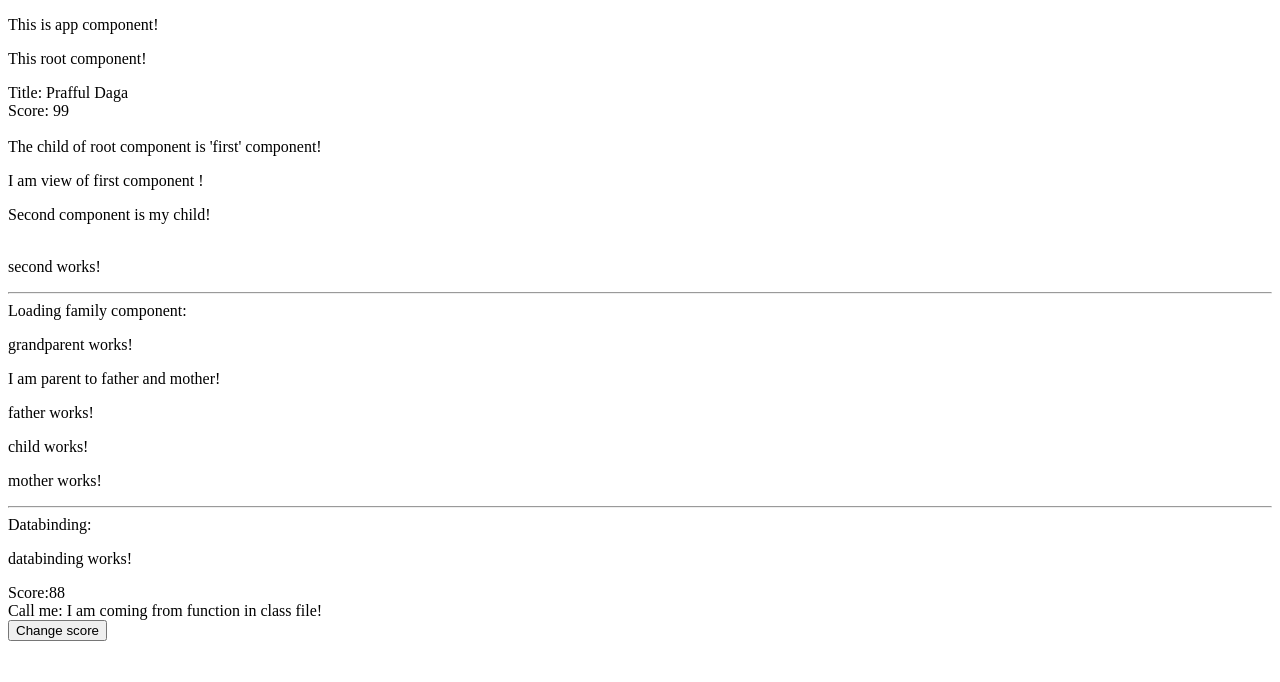
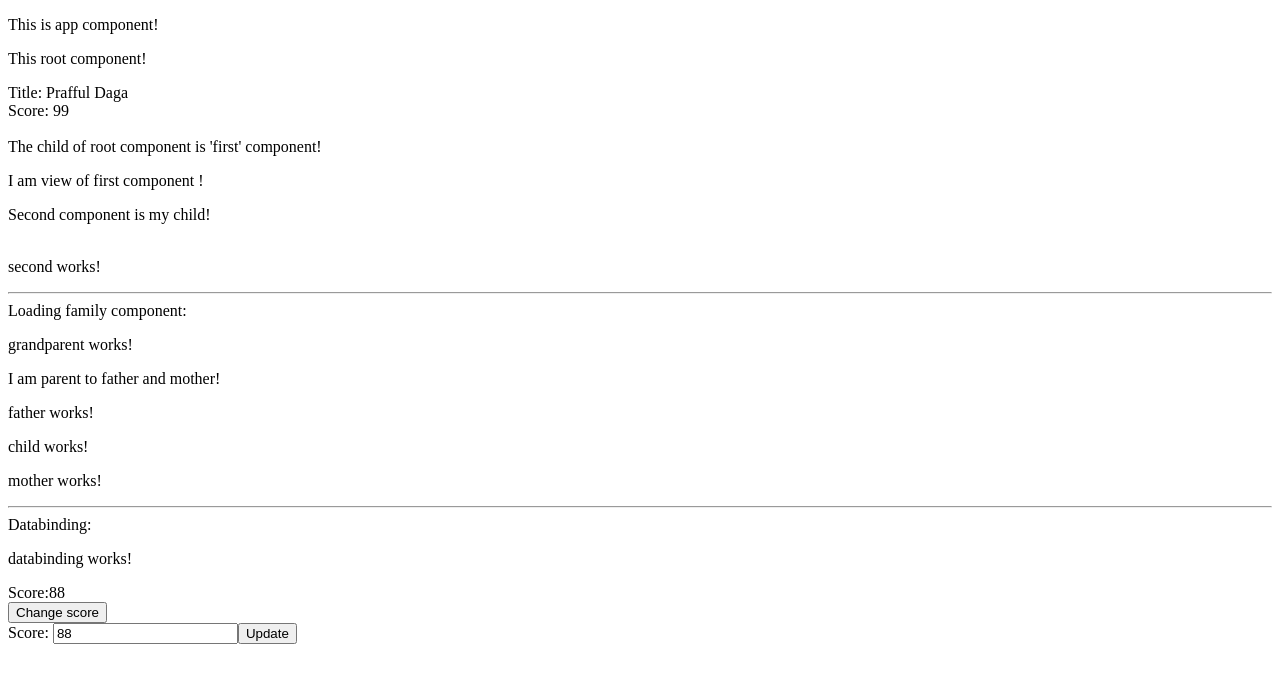
Before and after one commit to prafful/march2020_angular, an Angular app: page / in a window 1280 px wide. Shown: the top 682 px of the page. Built offline with nearby package versions, Linux system fonts and the light colour scheme.

Commit message:
two way data binding!

```diff
--- a/src/app/app.module.ts
+++ b/src/app/app.module.ts
@@ -1,5 +1,7 @@
 import { BrowserModule } from '@angular/platform-browser';
 import { NgModule } from '@angular/core';
+import { FormsModule } from "@angular/forms";
+
 
 import { AppRoutingModule } from './app-routing.module';
 import { AppComponent } from './app.component';
@@ -24,7 +26,8 @@ import { DatabindingComponent } from './logic/databinding/databinding.component'
     DatabindingComponent  ],
   imports: [
     BrowserModule,
-    AppRoutingModule  ],
+    AppRoutingModule ,
+    FormsModule ],
   providers: [],
   bootstrap: [AppComponent]
 }
--- a/src/app/logic/databinding/databinding.component.html
+++ b/src/app/logic/databinding/databinding.component.html
@@ -3,8 +3,13 @@
     Score:{{ score }}
 </div>
 <div>
-    Call me: {{ callMe() }}
-</div>
+ </div>
 <div>
     <button (click)="changeScore()"> Change score</button>
+
 </div>
+
+<div>
+   Score: <input type="text" [(ngModel)]=score>
+   <button (click)="updateScore()">Update</button>
+</div>
--- a/src/app/logic/databinding/databinding.component.ts
+++ b/src/app/logic/databinding/databinding.component.ts
@@ -9,7 +9,9 @@ export class DatabindingComponent implements OnInit {
 
   score = 88
 
-  constructor() { }
+  constructor() {
+
+  }
 
   ngOnInit(): void {
   }
@@ -20,8 +22,12 @@ export class DatabindingComponent implements OnInit {
   }
 
   changeScore = function(){
-    console.log("changeScore called!");
-    this.score++
+    console.log("changeScore called! with value " + this.score);
+    ++this.score
+  }
+
+  updateScore = function(){
+    console.log(this.score);
   }
 
 }
```
